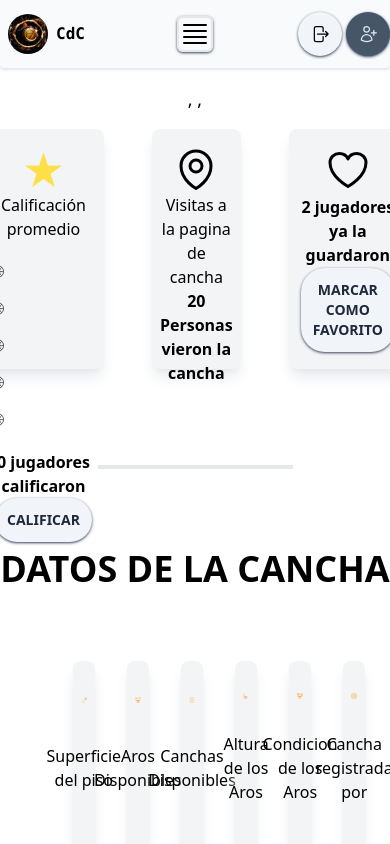
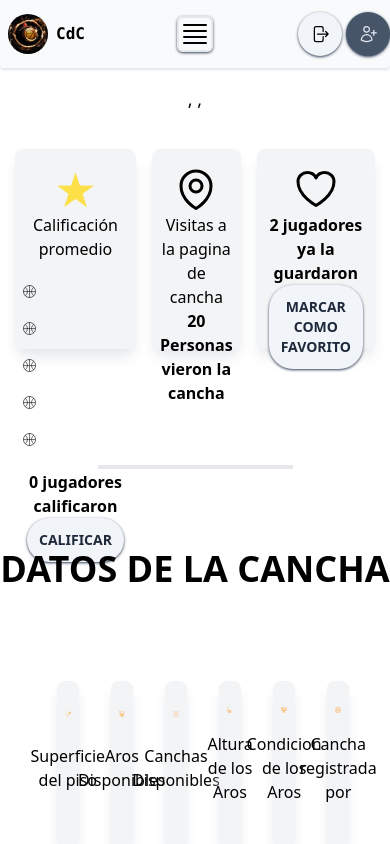
Before and after one commit to kevinlink123/central-de-canchas, a Next.js app: page /canchas/1 in a window 390 px wide. Shown: the top 844 px of the page. Built offline with nearby package versions, Linux system fonts and the light colour scheme; no server answers; the database is empty.

Commit message:
fix(card): Added mobile-only styles

```diff
--- a/components/Card.tsx
+++ b/components/Card.tsx
@@ -10,7 +10,7 @@ interface CardProps {
 export default function Card(props: CardProps) {
     const { data } = props;
     return (
-        <div className="info-card flex flex-col justify-around items-center text-center w-full mx-6 px-2 py-4 rounded-lg bg-gray-100 shadow-gray-200 shadow-lg">
+        <div className="info-card flex flex-col justify-around items-center text-center w-full my-5 lg:my-0 mx-2 lg:mx-6 px-2 py-4 rounded-lg bg-gray-100 shadow-gray-200 shadow-lg">
             <div className="w-full flex justify-center">{props.logo}</div>
             <div className="text-center">{props.infoName}</div>
             <div className="font-bold">{data}</div>
```
